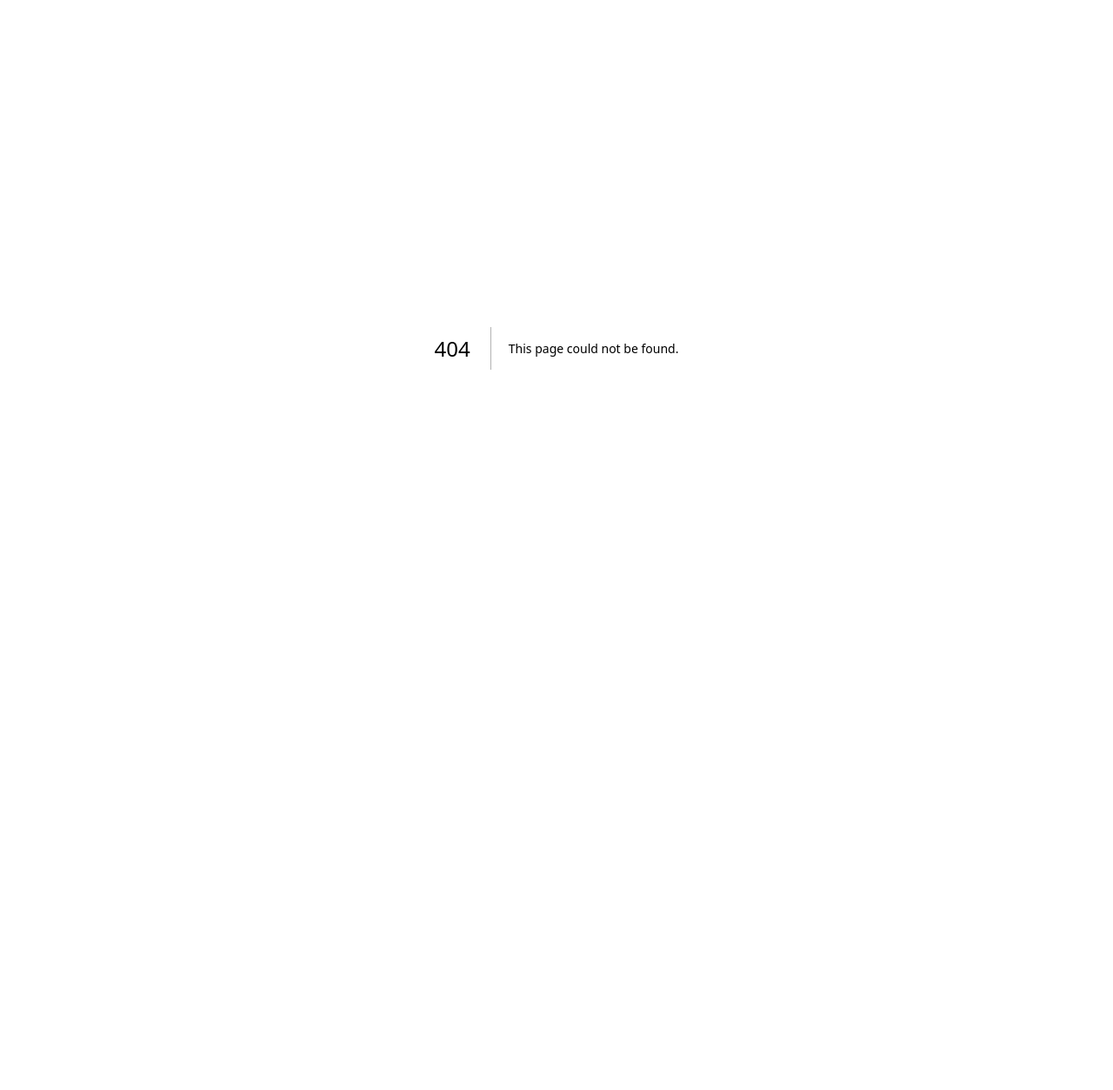
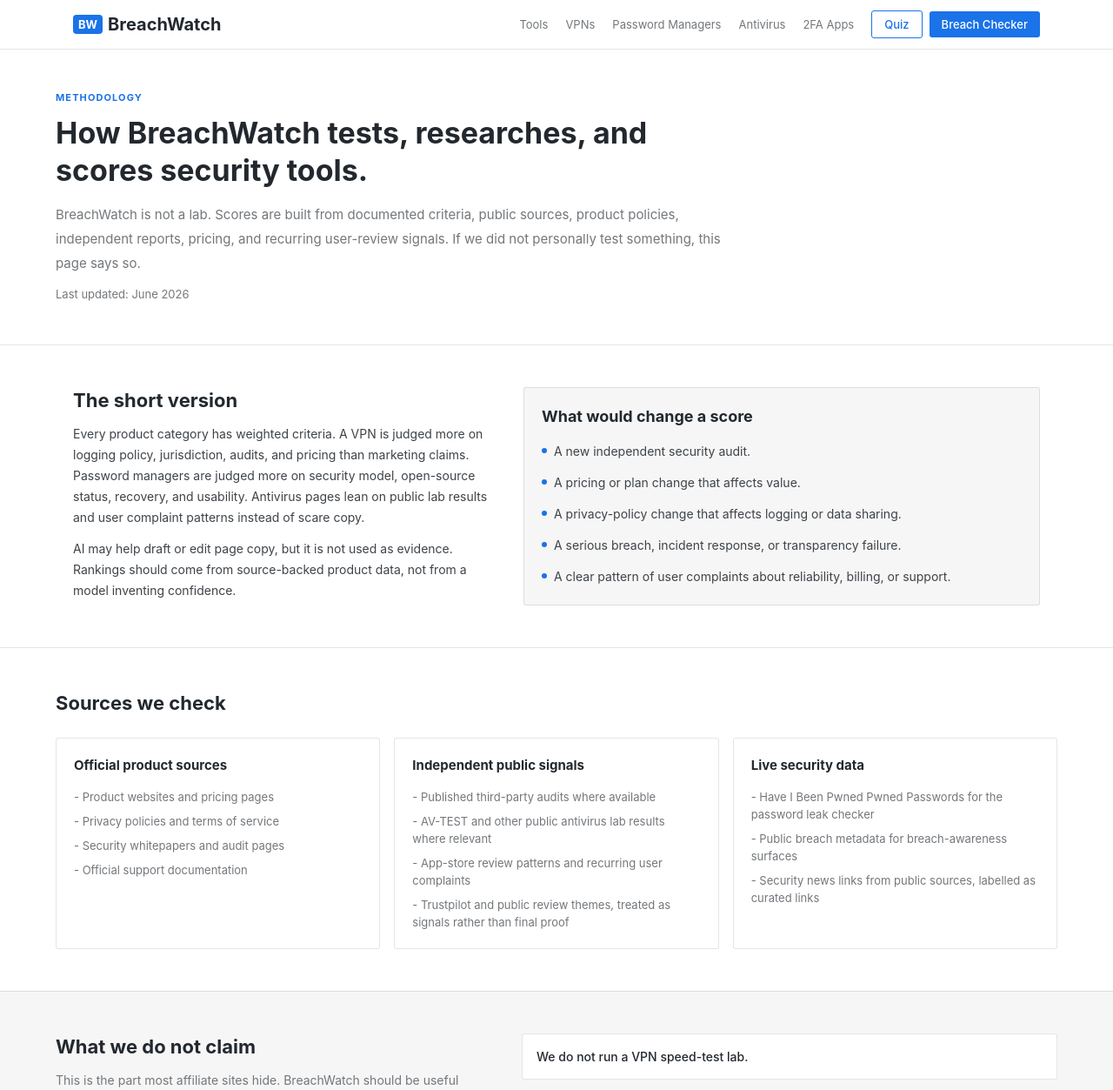
Before and after one commit to trinayanswarup/breachwatchsite, a Next.js app: page /how-we-test in a window 1280 px wide. Before the commit this address had no page. Shown: the top 1253 px of the page at 87% size. Before the commit the page ends 800 px from the top, so only its background shows below. Built offline with nearby package versions, Linux system fonts and the light colour scheme.

Commit message:
Add transparent testing methodology page

```diff
--- /dev/null
+++ b/app/how-we-test/page.tsx
@@ -0,0 +1,206 @@
+import type { Metadata } from 'next';
+import Link from 'next/link';
+import Nav from '@/components/Nav';
+import Footer from '@/components/Footer';
+import criteriaRaw from '@/data/scoring-criteria.json';
+import type { ScoringCriteria } from '@/lib/types';
+
+export const metadata: Metadata = {
+  title: 'How We Test and Score Cybersecurity Tools | BreachWatch',
+  description:
+    'How BreachWatch scores VPNs, password managers, antivirus software, and 2FA apps using public sources, documented criteria, and transparent limitations.',
+};
+
+const allCriteria = criteriaRaw as unknown as ScoringCriteria;
+
+const categories = [
+  { key: 'vpn' as const, label: 'VPNs', href: '/vpn' },
+  { key: 'password-manager' as const, label: 'Password managers', href: '/password-managers' },
+  { key: 'antivirus' as const, label: 'Antivirus', href: '/antivirus' },
+  { key: '2fa-apps' as const, label: '2FA apps', href: '/2fa-apps' },
+] as const;
+
+const sourceGroups = [
+  {
+    title: 'Official product sources',
+    items: [
+      'Product websites and pricing pages',
+      'Privacy policies and terms of service',
+      'Security whitepapers and audit pages',
+      'Official support documentation',
+    ],
+  },
+  {
+    title: 'Independent public signals',
+    items: [
+      'Published third-party audits where available',
+      'AV-TEST and other public antivirus lab results where relevant',
+      'App-store review patterns and recurring user complaints',
+      'Trustpilot and public review themes, treated as signals rather than final proof',
+    ],
+  },
+  {
+    title: 'Live security data',
+    items: [
+      'Have I Been Pwned Pwned Passwords for the password leak checker',
+      'Public breach metadata for breach-awareness surfaces',
+      'Security news links from public sources, labelled as curated links',
+    ],
+  },
+];
+
+const limitations = [
+  'We do not run a VPN speed-test lab.',
+  'We do not run a malware testing lab.',
+  'We do not claim hands-on testing when a score is based on public research.',
+  'We do not treat affiliate commission rates as scoring criteria.',
+  'We do not use AI-generated claims as a source of truth.',
+];
+
+export default function HowWeTestPage() {
+  return (
+    <div className="flex min-h-screen flex-col">
+      <Nav />
+      <main className="flex-1">
+        <section className="border-b border-black/10 px-5 py-12">
+          <div className="mx-auto max-w-6xl">
+            <p className="text-[11px] font-bold uppercase tracking-[0.1em] text-bw-blue">
+              Methodology
+            </p>
+            <div className="mt-3 max-w-3xl">
+              <h1 className="text-[34px] font-bold leading-tight text-bw-black">
+                How BreachWatch tests, researches, and scores security tools.
+              </h1>
+              <p className="mt-4 text-[15px] leading-7 text-bw-gray">
+                BreachWatch is not a lab. Scores are built from documented criteria,
+                public sources, product policies, independent reports, pricing, and
+                recurring user-review signals. If we did not personally test something,
+                this page says so.
+              </p>
+              <p className="mt-3 text-[13px] text-bw-gray">Last updated: June 2026</p>
+            </div>
+          </div>
+        </section>
+
+        <section className="mx-auto max-w-6xl px-5 py-12">
+          <div className="grid gap-8 lg:grid-cols-[0.9fr_1.1fr]">
+            <div>
+              <h2 className="text-[22px] font-bold text-bw-black">The short version</h2>
+              <p className="mt-3 text-[14px] leading-6 text-bw-text">
+                Every product category has weighted criteria. A VPN is judged more on
+                logging policy, jurisdiction, audits, and pricing than marketing claims.
+                Password managers are judged more on security model, open-source status,
+                recovery, and usability. Antivirus pages lean on public lab results and
+                user complaint patterns instead of scare copy.
+              </p>
+              <p className="mt-3 text-[14px] leading-6 text-bw-text">
+                AI may help draft or edit page copy, but it is not used as evidence.
+                Rankings should come from source-backed product data, not from a model
+                inventing confidence.
+              </p>
+            </div>
+
+            <div className="rounded-[3px] border border-black/10 bg-bw-light p-5">
+              <h2 className="text-[18px] font-bold text-bw-black">
+                What would change a score
+              </h2>
+              <ul className="mt-4 space-y-3 text-[14px] leading-6 text-bw-text">
+                {[
+                  'A new independent security audit.',
+                  'A pricing or plan change that affects value.',
+                  'A privacy-policy change that affects logging or data sharing.',
+                  'A serious breach, incident response, or transparency failure.',
+                  'A clear pattern of user complaints about reliability, billing, or support.',
+                ].map((item) => (
+                  <li key={item} className="flex gap-2">
+                    <span className="mt-2 h-1.5 w-1.5 shrink-0 rounded-full bg-bw-blue" />
+                    <span>{item}</span>
+                  </li>
+                ))}
+              </ul>
+            </div>
+          </div>
+        </section>
+
+        <section className="border-t border-black/10 px-5 py-12">
+          <div className="mx-auto max-w-6xl">
+            <h2 className="text-[22px] font-bold text-bw-black">Sources we check</h2>
+            <div className="mt-6 grid gap-4 md:grid-cols-3">
+              {sourceGroups.map((group) => (
+                <div key={group.title} className="rounded-[3px] border border-black/10 bg-white p-5">
+                  <h3 className="text-[15px] font-bold text-bw-black">{group.title}</h3>
+                  <ul className="mt-4 space-y-2 text-[13px] leading-5 text-bw-gray">
+                    {group.items.map((item) => (
+                      <li key={item}>- {item}</li>
+                    ))}
+                  </ul>
+                </div>
+              ))}
+            </div>
+          </div>
+        </section>
+
+        <section className="border-t border-black/10 bg-bw-light px-5 py-12">
+          <div className="mx-auto max-w-6xl">
+            <div className="grid gap-8 lg:grid-cols-[0.9fr_1.1fr]">
+              <div>
+                <h2 className="text-[22px] font-bold text-bw-black">
+                  What we do not claim
+                </h2>
+                <p className="mt-3 text-[14px] leading-6 text-bw-gray">
+                  This is the part most affiliate sites hide. BreachWatch should be useful
+                  because it is specific and honest, not because it pretends to own a full
+                  testing lab.
+                </p>
+              </div>
+              <div className="space-y-3">
+                {limitations.map((item) => (
+                  <div key={item} className="rounded-[3px] border border-black/10 bg-white p-4">
+                    <p className="text-[14px] font-medium text-bw-black">{item}</p>
+                  </div>
+                ))}
+              </div>
+            </div>
+          </div>
+        </section>
+
+        <section className="mx-auto max-w-6xl px-5 py-12">
+          <div className="mb-6">
+            <h2 className="text-[22px] font-bold text-bw-black">Published scoring weights</h2>
+            <p className="mt-2 text-[14px] leading-6 text-bw-gray">
+              These weights are also shown on the category pages. The goal is simple:
+              readers should be able to see why a product won.
+            </p>
+          </div>
+
+          <div className="grid gap-4 md:grid-cols-2">
+            {categories.map(({ key, label, href }) => (
+              <div key={key} className="rounded-[3px] border border-black/10 bg-white p-5">
+                <div className="flex items-baseline justify-between gap-4">
+                  <h3 className="text-[16px] font-bold text-bw-black">{label}</h3>
+                  <Link
+                    href={href}
+                    className="shrink-0 text-[12px] font-semibold text-bw-blue hover:text-bw-blue-dark"
+                  >
+                    View page
+                  </Link>
+                </div>
+                <div className="mt-4 space-y-2">
+                  {allCriteria[key].map((criterion) => (
+                    <div key={criterion.id} className="flex gap-3 text-[13px]">
+                      <span className="w-10 shrink-0 font-bold text-bw-blue">
+                        {criterion.weight}%
+                      </span>
+                      <span className="text-bw-text">{criterion.name}</span>
+                    </div>
+                  ))}
+                </div>
+              </div>
+            ))}
+          </div>
+        </section>
+      </main>
+      <Footer />
+    </div>
+  );
+}
--- a/app/page.tsx
+++ b/app/page.tsx
@@ -90,7 +90,7 @@
             </h1>
             <p className="mt-3 text-[15px] text-bw-gray">
               We score every tool on the criteria that actually matter.{' '}
-              <Link href="/about" className="text-bw-blue underline hover:text-bw-blue-dark">
+              <Link href="/how-we-test" className="text-bw-blue underline hover:text-bw-blue-dark">
                 See our methodology.
               </Link>
             </p>
@@ -228,7 +228,7 @@
               higher commissions.
             </p>
             <Link
-              href="/about"
+              href="/how-we-test"
               className="mt-4 inline-block text-[13px] font-semibold text-bw-blue underline hover:text-bw-blue-dark"
             >
               Read the full methodology →
--- a/src/components/Footer.tsx
+++ b/src/components/Footer.tsx
@@ -53,6 +53,7 @@
             <ul className="mt-3 space-y-2">
               {[
                 { href: '/about', label: 'About' },
+                { href: '/how-we-test', label: 'How We Test' },
                 { href: '/privacy', label: 'Privacy Policy' },
                 { href: '/disclosure', label: 'Affiliate Disclosure' },
               ].map((link) => (
```
Also changed, not shown: 1 other file (tests, documents, lock files or other folders).
